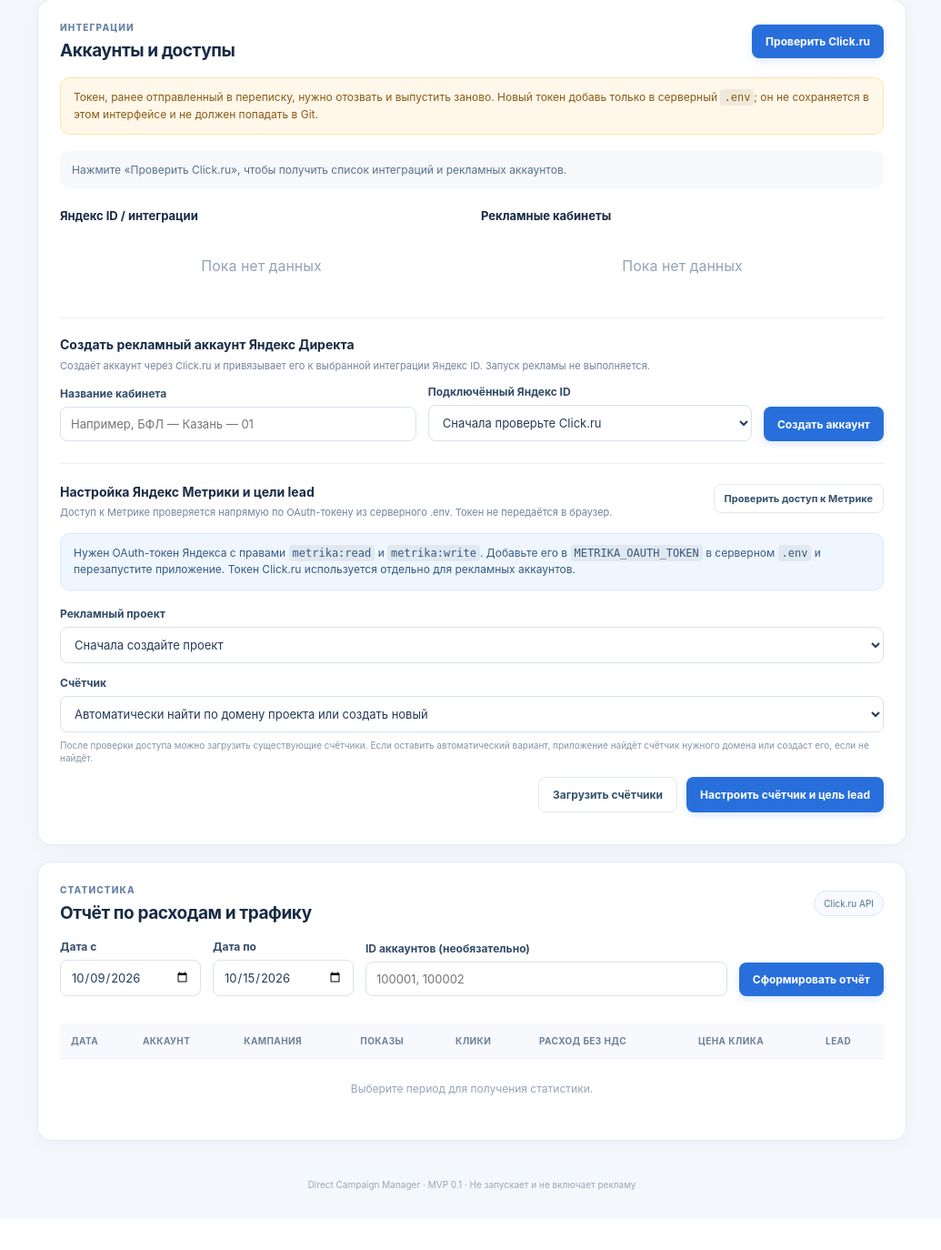
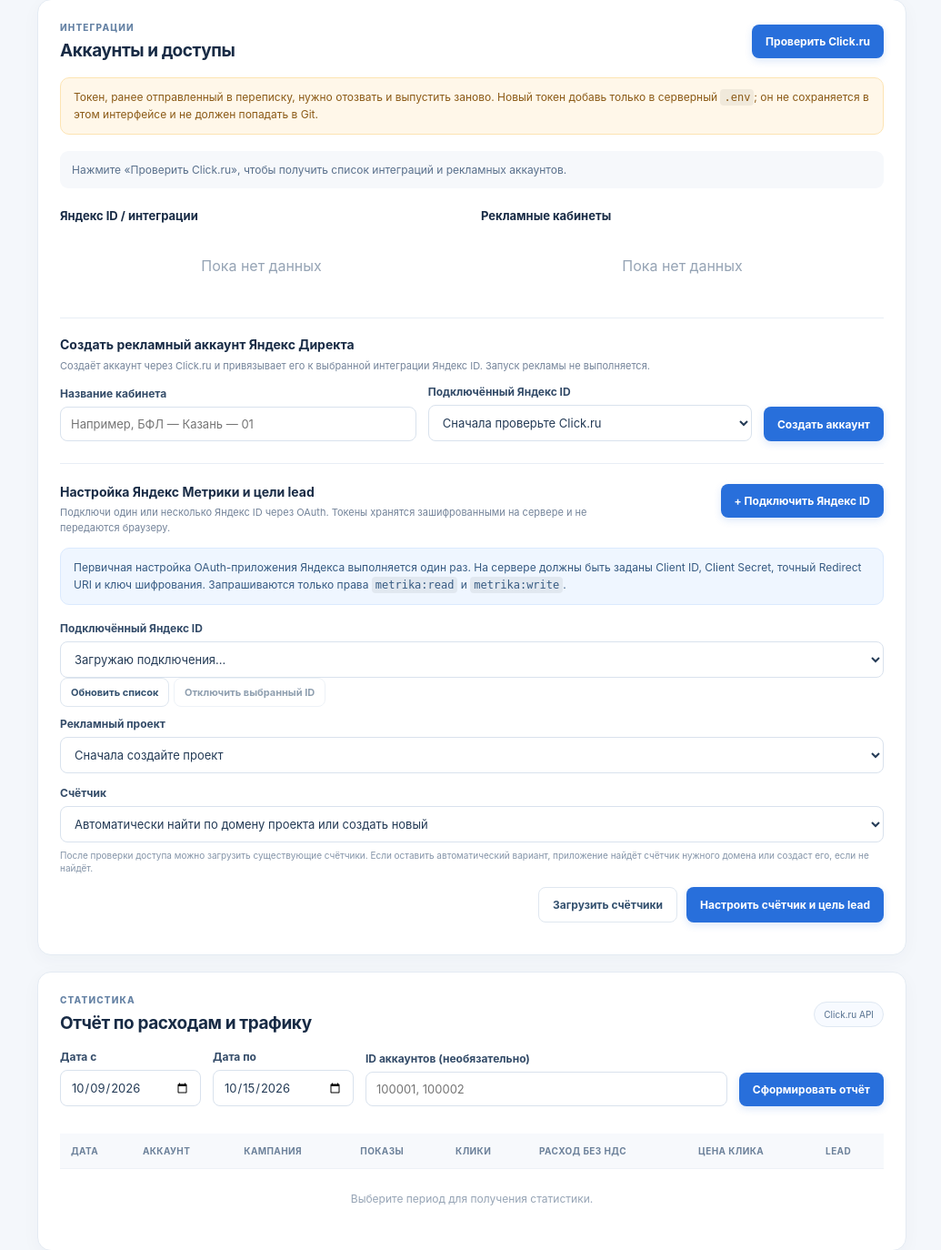
Before and after one commit to dimamarketing001-netizen/addAvto, a FastAPI app: template app/templates/index.html in a window 1280 px wide. Shown: the part 2032-3406 px from the top of the page at 91% size, without its empty margins (245-1280 px from the left). Before the commit the page ends 3340 px from the top, so only its background shows below. Run offline with FastAPI, Linux system fonts and the light colour scheme; the template is opened without the code that fills it, so the values that code supplies are empty.

Commit message:
Add multiple Yandex ID connection selector and OAuth connect button

```diff
--- a/app/templates/index.html
+++ b/app/templates/index.html
@@ -72,10 +72,20 @@
 
       <div class="metrika-setup">
         <div class="panel-heading">
-          <div><h3>Настройка Яндекс Метрики и цели lead</h3><p class="muted small">Доступ к Метрике проверяется напрямую по OAuth-токену из серверного .env. Токен не передаётся в браузер.</p></div>
-          <button id="loadMetrikaAccess" class="button button-ghost button-small" type="button">Проверить доступ к Метрике</button>
+          <div><h3>Настройка Яндекс Метрики и цели lead</h3><p class="muted small">Подключи один или несколько Яндекс ID через OAuth. Токены хранятся зашифрованными на сервере и не передаются браузеру.</p></div>
+          <button id="connectMetrika" class="button button-primary" type="button">+ Подключить Яндекс ID</button>
         </div>
-        <div class="notice notice-info">Нужен OAuth-токен Яндекса с правами <code>metrika:read</code> и <code>metrika:write</code>. Добавьте его в <code>METRIKA_OAUTH_TOKEN</code> в серверном <code>.env</code> и перезапустите приложение. Токен Click.ru используется отдельно для рекламных аккаунтов.</div>
+        <div class="notice notice-info">Первичная настройка OAuth-приложения Яндекса выполняется один раз. На сервере должны быть заданы Client ID, Client Secret, точный Redirect URI и ключ шифрования. Запрашиваются только права <code>metrika:read</code> и <code>metrika:write</code>.</div>
+        <div class="metrika-connections">
+          <label class="field">Подключённый Яндекс ID
+            <select id="metrikaConnectionId"><option value="">Загружаю подключения…</option></select>
+          </label>
+          <div class="metrika-connection-actions">
+            <button id="refreshMetrikaConnections" class="button button-ghost button-small" type="button">Обновить список</button>
+            <button id="disconnectMetrikaConnection" class="button button-ghost button-small" type="button" disabled>Отключить выбранный ID</button>
+          </div>
+        </div>
+        <div id="metrikaConnectionsStatus" class="form-message" role="status"></div>
         <form id="metrikaSetupForm" class="metrika-setup-form">
           <label class="field field-wide">Рекламный проект
             <select name="project_id" id="metrikaProjectId" required><option value="">Сначала создайте проект</option></select>
```
